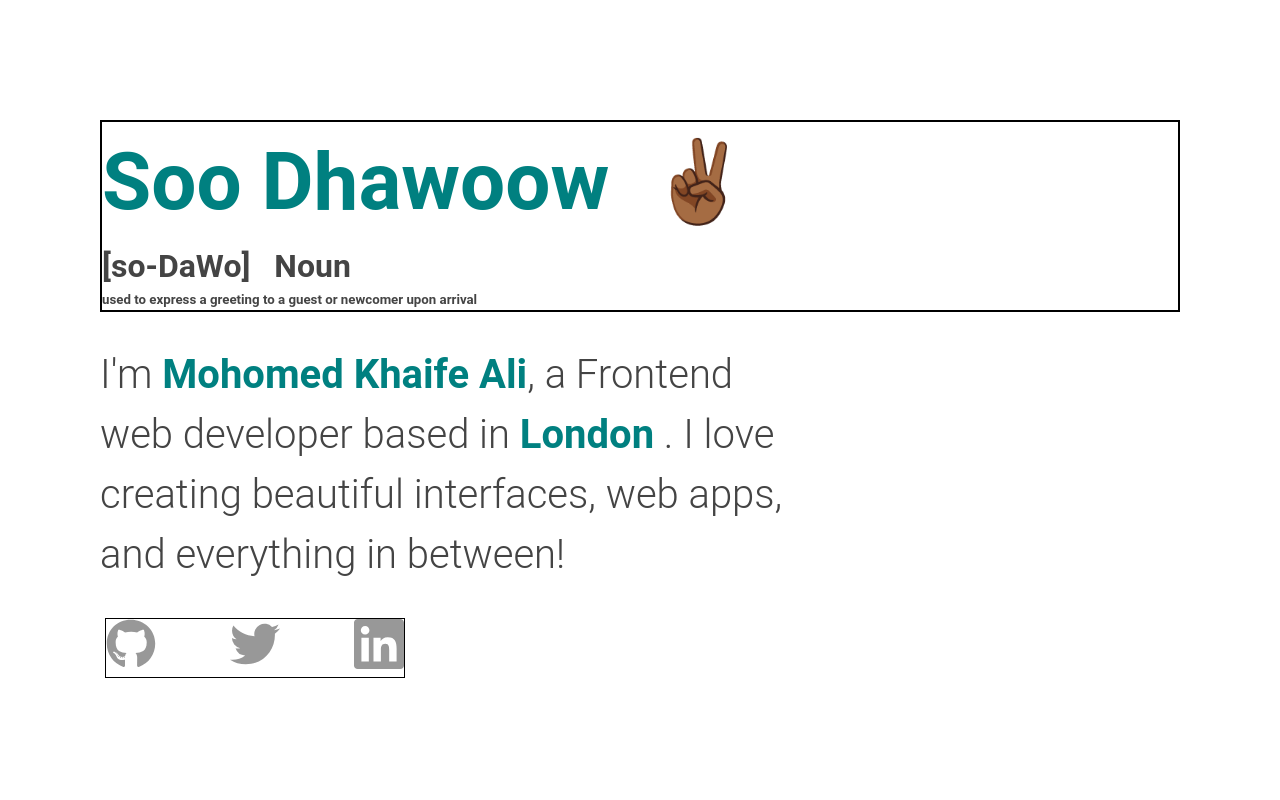
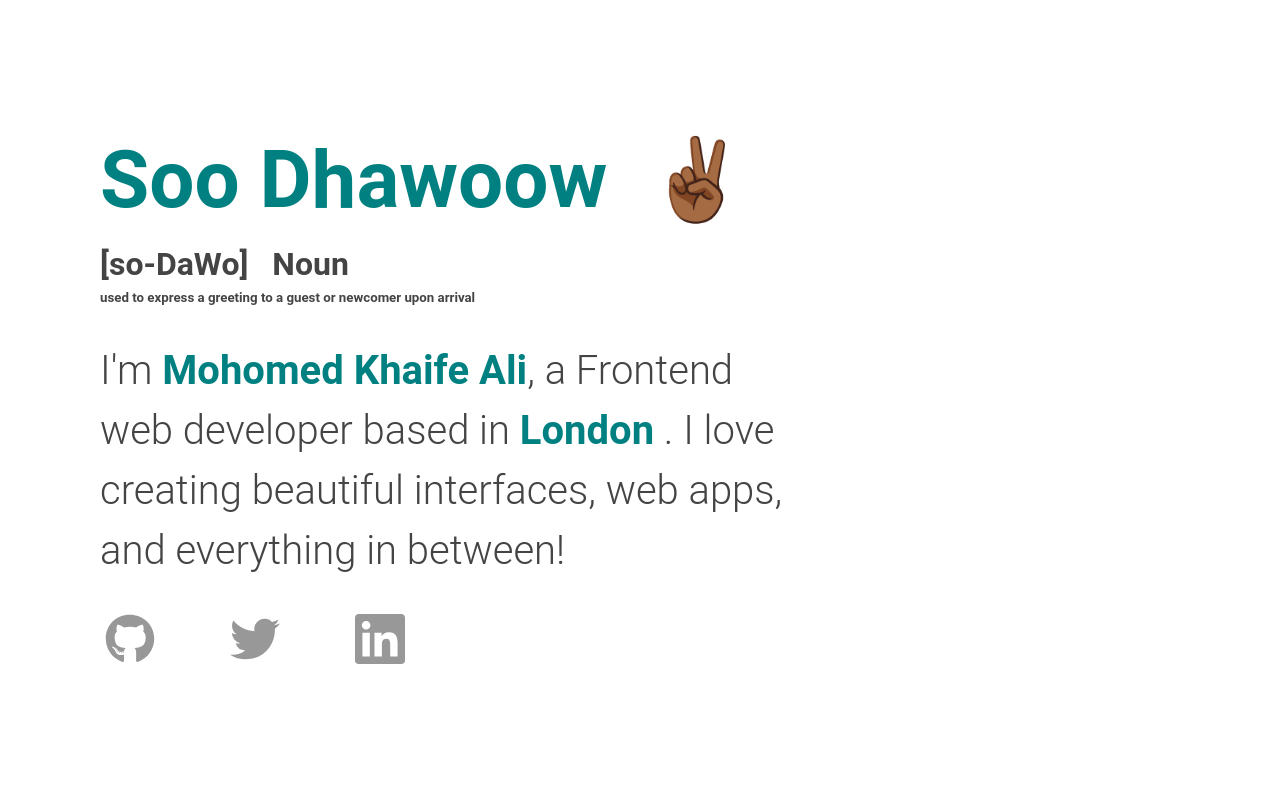
Before and after one commit to mo-khaife-bot/portfolio, a React (Create React App) app: page / in a window 1280 px wide. Shown: the top 800 px of the page. Built offline with nearby package versions, Linux system fonts and the light colour scheme.

Commit message:
updating css styles

```diff
--- a/src/index.css
+++ b/src/index.css
@@ -68,12 +68,6 @@ strong {
   margin: 0 auto;
 }
 
-.intro-contact {
-  border: 1px solid black;
-}
-.intro-container {
-  border: 2px solid black;
-}
 @media screen and (max-width: 630px) {
   .intro {
     padding: 120px 70px;
```
